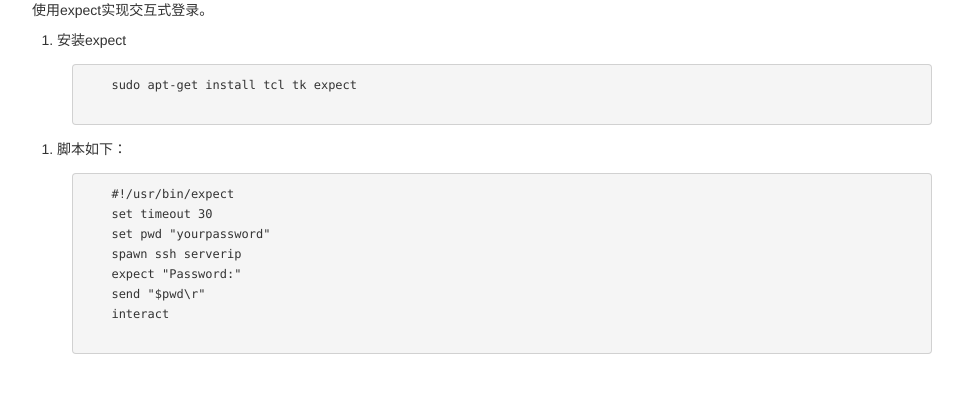
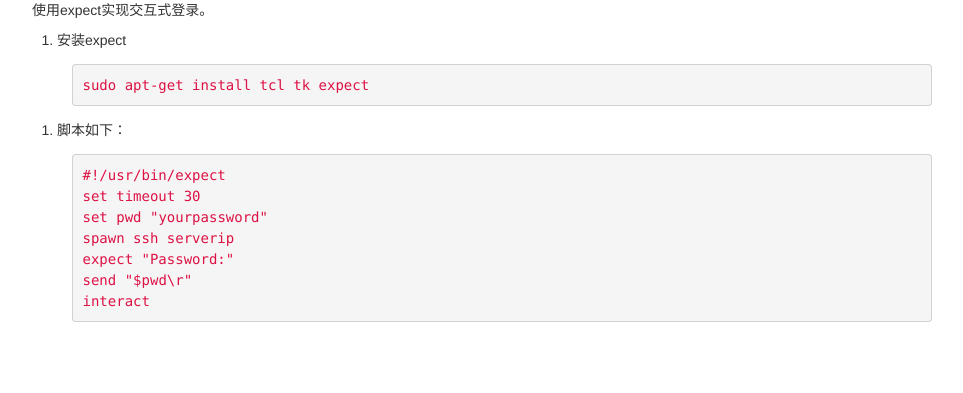
Before and after one commit to Aaronlong31/noused-blog, a Jekyll site: the page built from _posts/2013-01-23-use-expect.markdown, in a window 1280 px wide. Shown: the top 393 px of the page, without its empty margins (138-1101 px from the left). Built offline with Jekyll 4.4.1, drawn with Linux system fonts in a browser that asks for light colours; nearby versions of some CDN libraries; Markdown is read by kramdown in place of the engine named in the settings.

Commit message:
use highligiht

```diff
--- a/_layouts/default.html
+++ b/_layouts/default.html
@@ -3,8 +3,8 @@
 <head>
     <meta charset="UTF-8">
     <title>{{ page.title}}</title>
-    <link rel="stylesheet" href="/css/bootstrap.min.css" />
-    <script type="text/javascript" src="http://code.jquery.com/jquery-latest.js"></script>
+    <link rel="stylesheet" href="/css/bootstrap.css" />
+    <script type="text/javascript" src="http://code.jquery.com/jquery-1.8.0.js"></script>
     <script type="text/javascript" src="/js/bootstrap.min.js"></script>
 </head>
 <body>
--- a/_posts/2013-01-23-use-expect.markdown
+++ b/_posts/2013-01-23-use-expect.markdown
@@ -3,20 +3,21 @@ layout: default
 title: expect 用法小记
 ---
 使用expect实现交互式登录。
+
 1. 安装expect
 
-    {% highlight shell%}
-    sudo apt-get install tcl tk expect
-    {% endhighlight %}
+{% highlight sh %}
+sudo apt-get install tcl tk expect
+{% endhighlight %}
 
 2. 脚本如下：
 
-    {% highlight shell%}
-    #!/usr/bin/expect
-    set timeout 30
-    set pwd "yourpassword"
-    spawn ssh serverip
-    expect "Password:"
-    send "$pwd\r"
-    interact
-    {% endhighlight %}
+{% highlight sh %}
+#!/usr/bin/expect
+set timeout 30
+set pwd "yourpassword"
+spawn ssh serverip
+expect "Password:"
+send "$pwd\r"
+interact
+{% endhighlight %}
```
Also changed, not shown: css/bootstrap.css.
